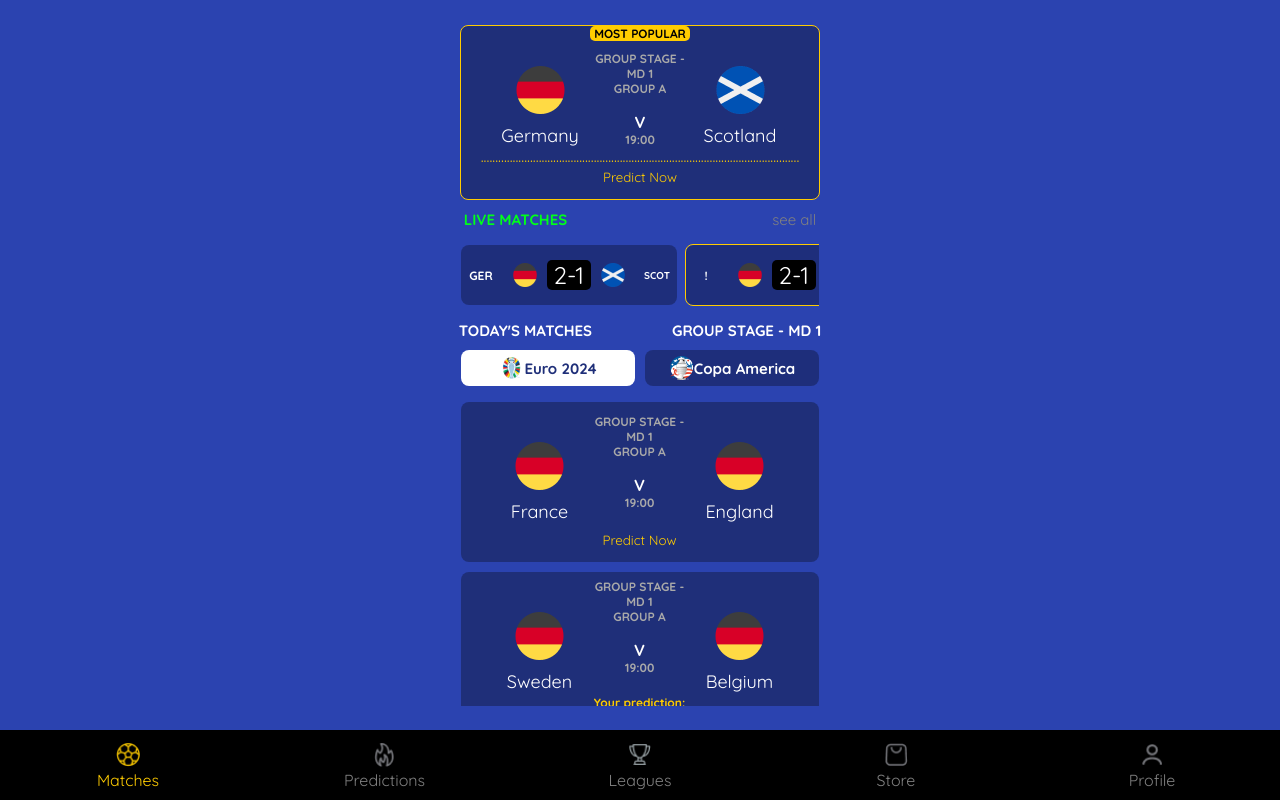
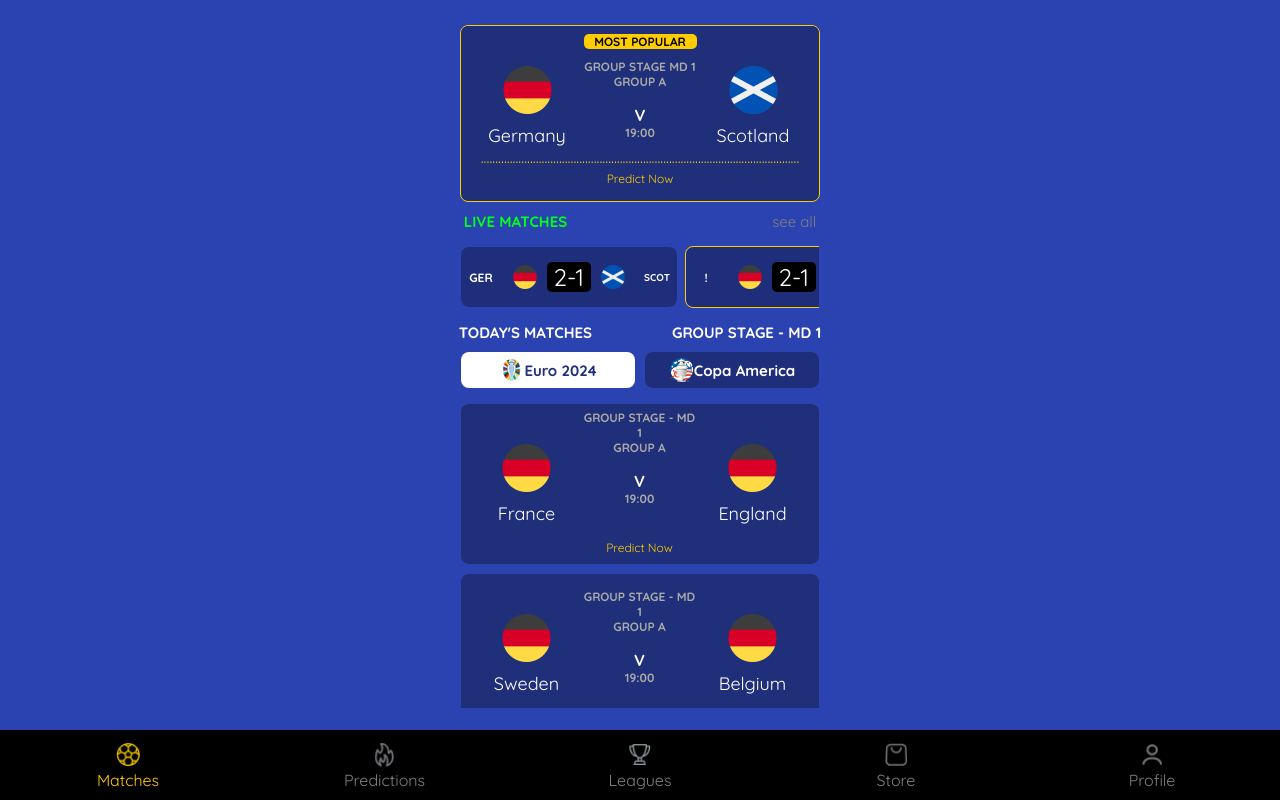
Before and after one commit to MultiplayerTR/Predictons, a React (Create React App) app: page /#/ in a window 1280 px wide. Built offline with nearby package versions, Linux system fonts and the light colour scheme.

Commit message:
ui fixes

```diff
--- a/src/MainPage.tsx
+++ b/src/MainPage.tsx
@@ -38,7 +38,7 @@ const MainPage = () => {
     return (
         <div className={"mainPageItemContainer"}>
             <div className={"mostPopularMatchContainer"}>
-                <div className={"mostPopularMatch"}>
+                <div className={"matchSlot mostPopularMatch"}>
                     <div style={{
                         display: "grid",
                         alignItems: "center",
@@ -63,7 +63,7 @@ const MainPage = () => {
                             marginBottom: "10px"
                         }}>MOST POPULAR
                         </h2>
-                        <h2 className={"subInfo"}>GROUP STAGE - MD 1</h2>
+                        <h2 className={"subInfo"}>GROUP STAGE MD 1</h2>
                         <h2 className={"subInfo"}>GROUP A</h2>
                         <h6 style={{
                             color: "white",
--- a/src/button.css
+++ b/src/button.css
@@ -1,6 +1,6 @@
 .subInfo{
     color: darkgrey;
-    font-size: 12px
+    font-size: 12px;
 }
 .navbarButtons{
     width: 80px;
@@ -100,7 +100,8 @@
     width: 80px;
     height: 20px;
     grid-area: second-column-down;
-    margin-top: 20px;
+    margin-top: 32px;
+    font-size: 12px;
     background: transparent;
     border: none;
     color: #FFCC00;
--- a/src/slots.css
+++ b/src/slots.css
@@ -1,20 +1,3 @@
-.mostPopularMatch{
-    color: dimgrey;
-    flex: 0 0 80vw;
-    height: 120px;
-    width: 358px;
-    display: grid;
-    grid-template-rows: 1fr;
-    grid-template-columns: repeat(3,100px);
-    grid-template-areas: "first-column"
-  "second-column-up" "second-column-down"
-  "third-column";
-    justify-content: center;
-    align-items: center;
-    font-size: 24px;
-    text-align: center;
-    border-radius: 8px;
-}
 .matchSlot {
     margin-bottom: 10px;
     margin-left: 8px;
@@ -23,7 +6,7 @@
     display: grid;
     width: 358px;
     grid-template-rows: 1fr;
-    grid-template-columns: repeat(3,100px);
+    grid-template-columns: repeat(3,113px);
     grid-template-areas: "first-column"
   "second-column-up" "second-column-down"
   "third-column";
@@ -33,6 +16,10 @@
     text-align: center;
     border-radius: 8px;
     background-color: #1F2F79;
+}
+.matchSlot.mostPopularMatch{
+    margin-bottom: 0;
+    margin-left: 0;
 }
 .liveMatchSlot{
     width: 216px;
```
